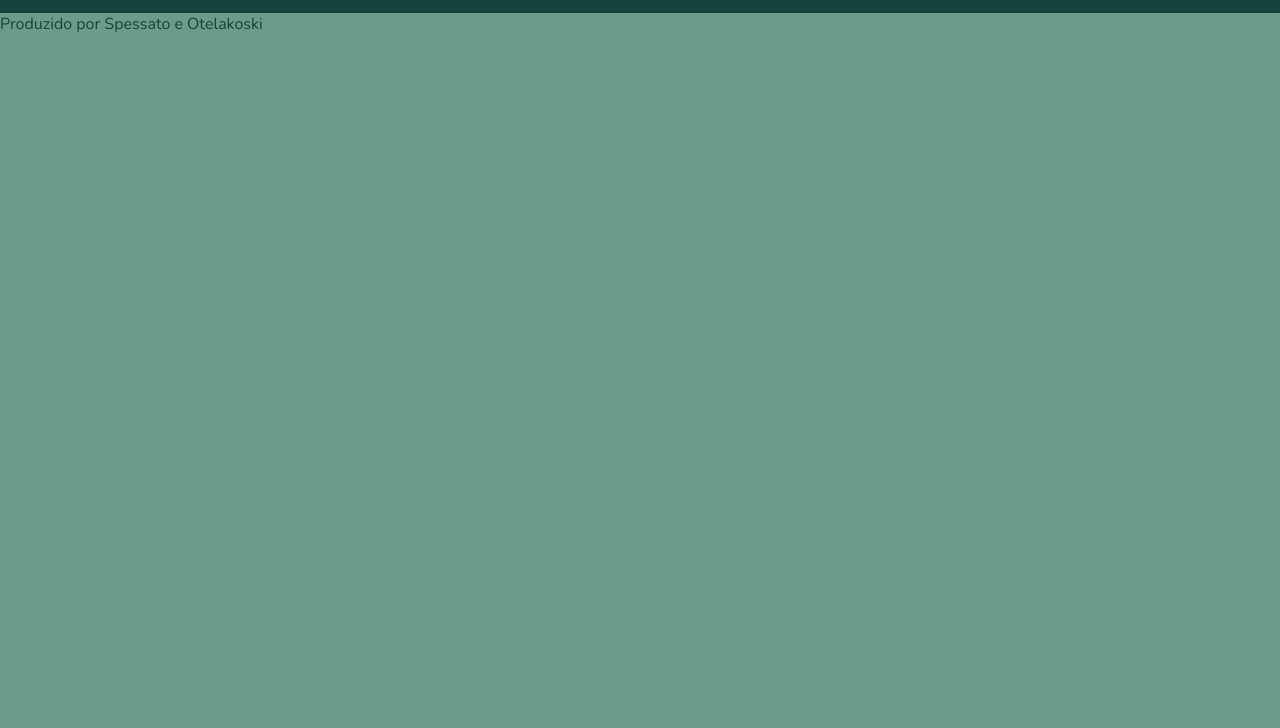
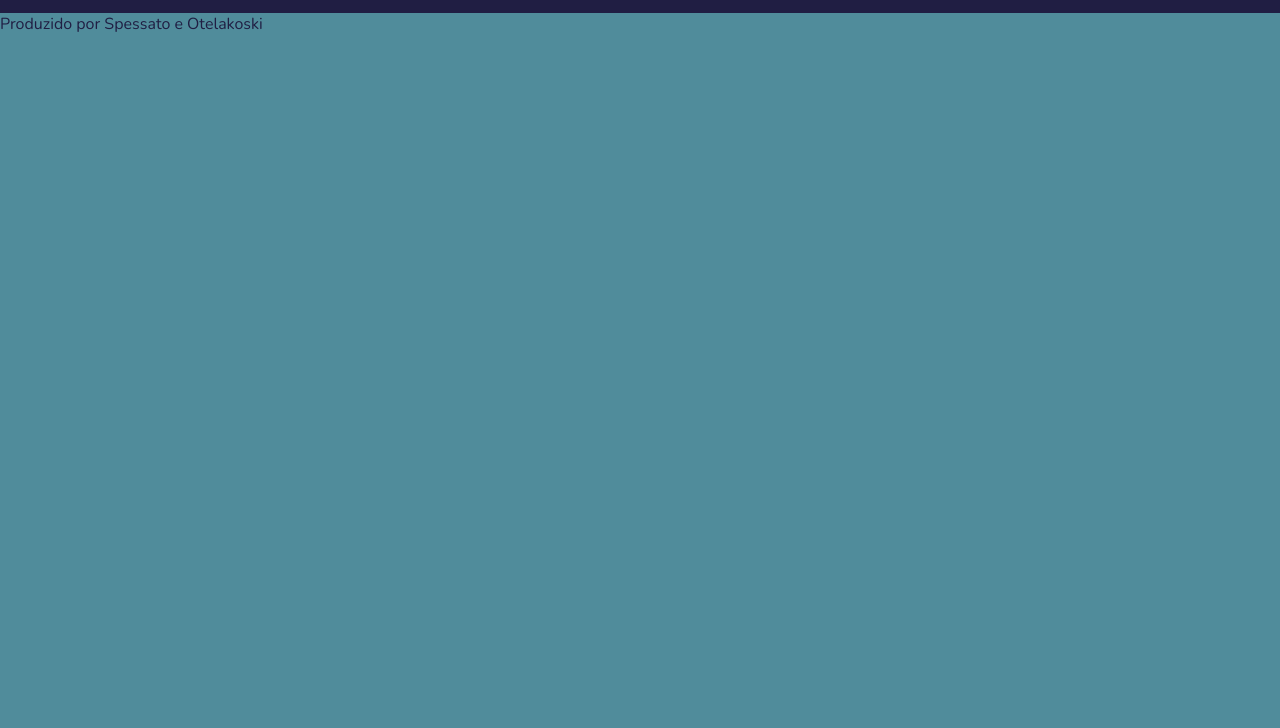
Before and after one commit to junindelix/3F-2Projeto-1, a plain HTML site: page index.html in a window 1280 px wide. Shown: the part 72-800 px from the top of the page. Drawn offline with nearby package versions, Linux system fonts and the light colour scheme.

Commit message:
aula 26/09

```diff
--- /dev/null
+++ b/graficos/informacoesGlobais.js
@@ -0,0 +1,3 @@
+const url =  'https://raw.githubusercontent.com/guilhermeonrails/api/main/dados-globais.json'
+
+console.log(url);
--- a/index.html
+++ b/index.html
@@ -21,5 +21,6 @@
     <footer>
         Produzido por Spessato e Otelakoski
     </footer>
+    <script src="graficos/informacoesGlobais.js"></script>
 </body>
 </html>
--- a/style.css
+++ b/style.css
@@ -1,8 +1,8 @@
 @import url('https://fonts.googleapis.com/css2?family=Nunito:ital,wght@0,200..1000;1,200..1000&display=swap');
 
 :root{
-    --cor-de-fundo: #6A9C89;
-    --cor-primaria: #16423C;
+    --cor-de-fundo:#508C9B;
+    --cor-primaria: #201E43;
     --cor-secundária: #C4DAD2;
     --fonte:  "Nunito", sans-serif;
 }
```
